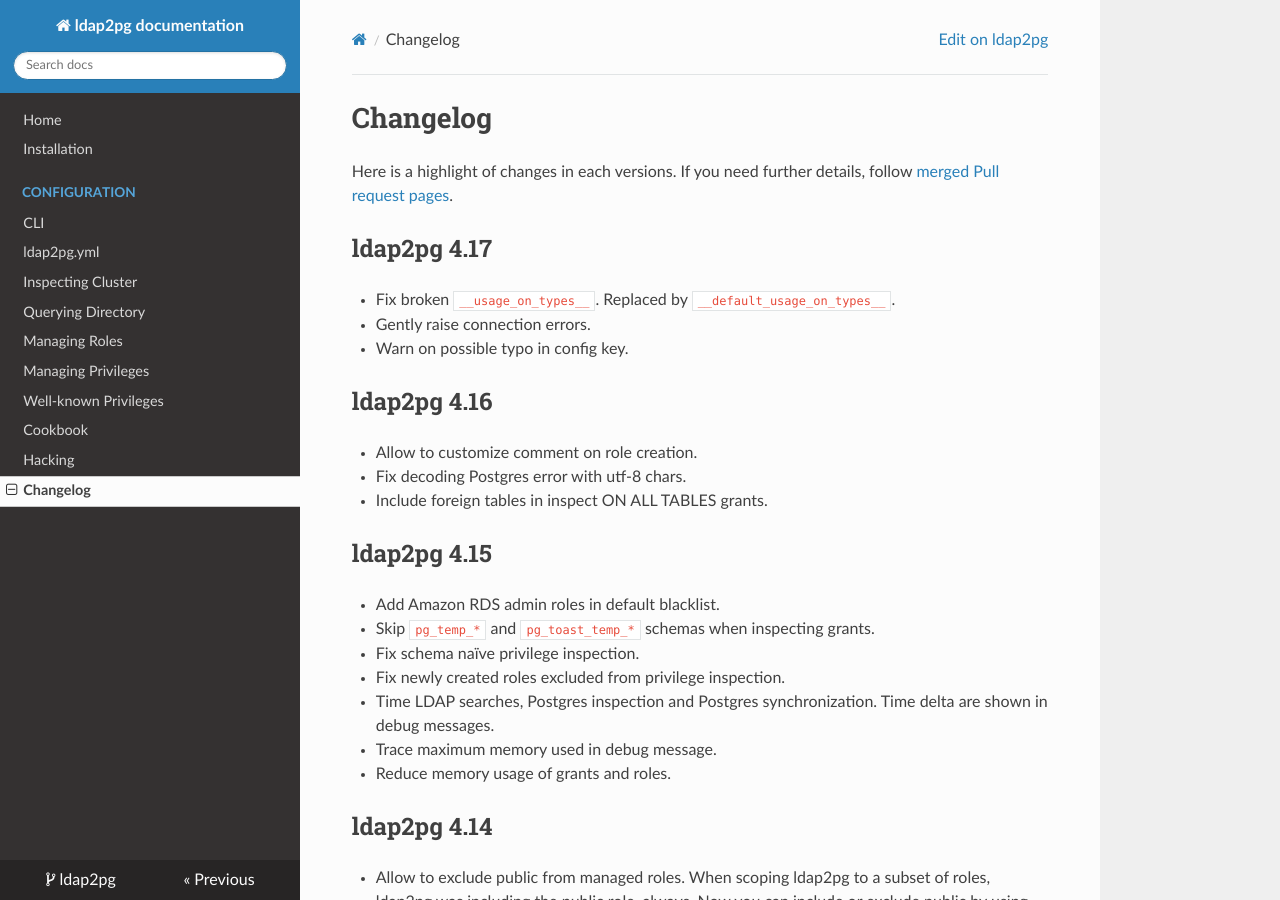
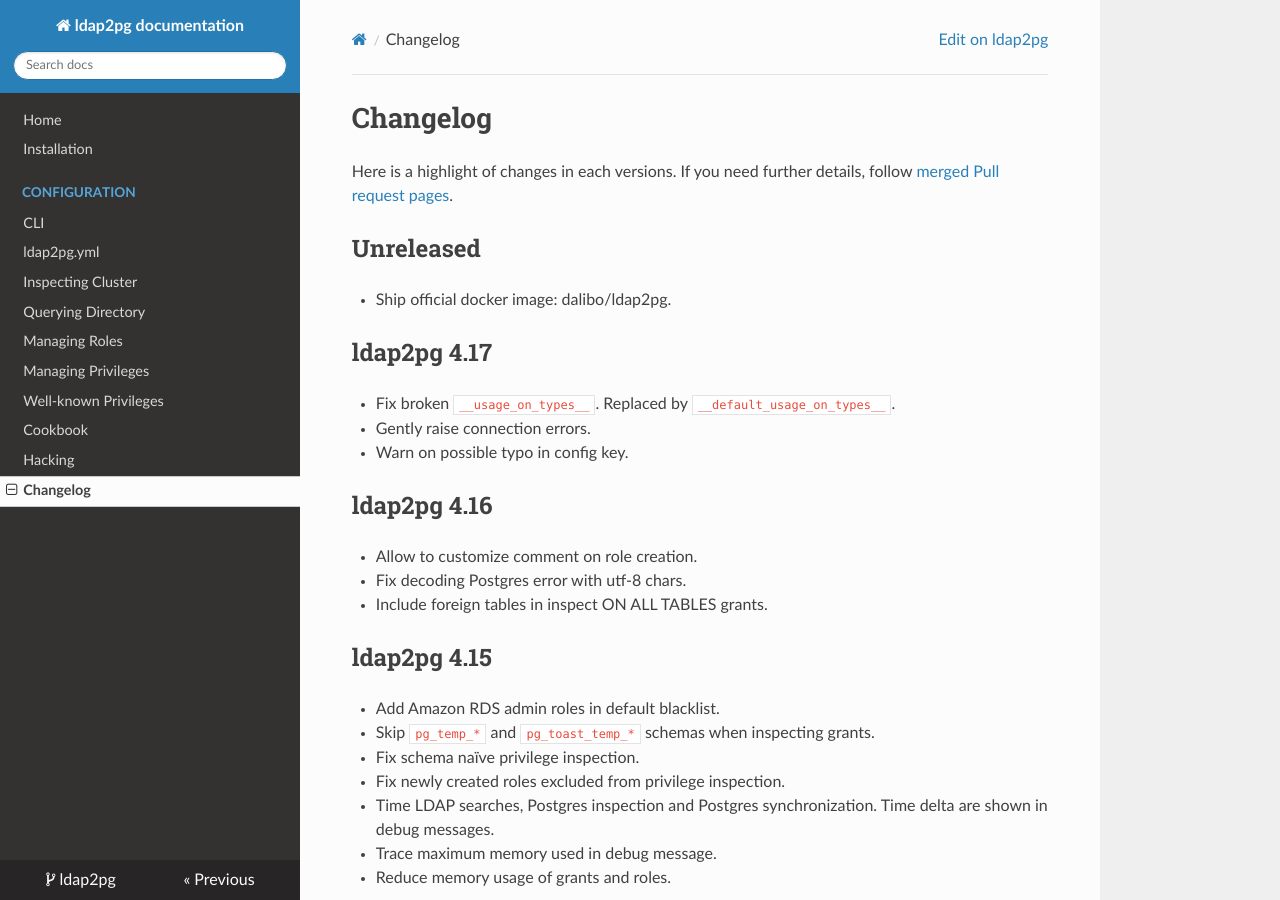
Before and after one commit to dalibo/ldap2pg, an MkDocs documentation site: the page built from docs/changelog.md, in a window 1280 px wide and 900 px high. Built offline with MkDocs 1.6.1, drawn with Linux system fonts in a browser that asks for light colours; nearby versions of some CDN libraries; old or Windows-style settings are respelled for this version of MkDocs.

Commit message:
docker: Mention docker image in changelog

```diff
--- a/docs/changelog.md
+++ b/docs/changelog.md
@@ -5,6 +5,11 @@
 Here is a highlight of changes in each versions. If you need further details,
 follow [merged Pull request
 pages](https://github.com/dalibo/ldap2pg/pulls?utf8=%E2%9C%93&q=is%3Apr%20is%3Amerged).
+
+
+# Unreleased
+
+- Ship official docker image: dalibo/ldap2pg.
 
 
 # ldap2pg 4.17
```
